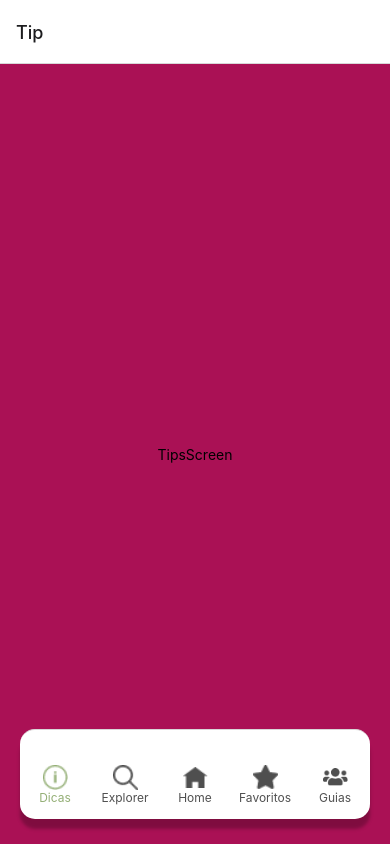
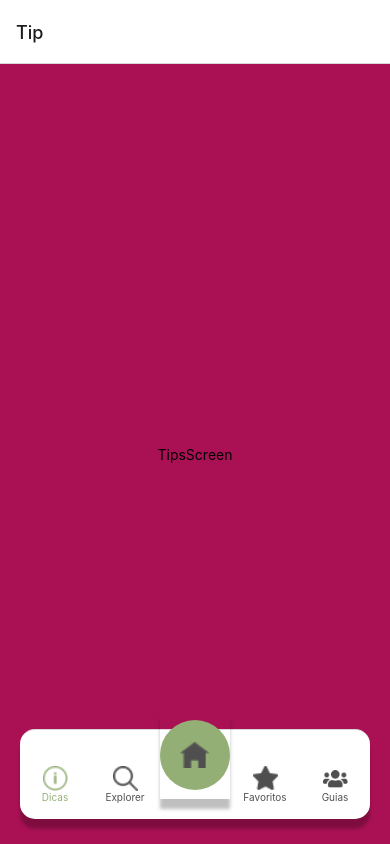
Before and after one commit to leopsousaa/Me-Guia-, a React Native app: screen / in a window 390 px wide. Built offline with nearby package versions, Linux system fonts and the light colour scheme.

Commit message:
tab bar buttons finished

```diff
--- a/src/navigations/tabs.js
+++ b/src/navigations/tabs.js
@@ -1,5 +1,5 @@
 import * as React from "react";
-import { StyleSheet, Image, View, Text } from "react-native";
+import { StyleSheet, Image, View, Text, TouchableOpacity } from "react-native";
 
 import { createBottomTabNavigator } from "@react-navigation/bottom-tabs";
 
@@ -10,6 +10,31 @@ import GuideScreen from "../screens/GuideScreen";
 import TipScreen from "../screens/TipScreen";
 
 const Tab = createBottomTabNavigator();
+
+const HomeButton = ({ children, onPress }) => (
+  <>
+    <TouchableOpacity
+      style={{
+        top: -20,
+        justifyContent: "center",
+        alignItems: "center",
+        ...styles.shadow,
+      }}
+      onPress={onPress}
+    >
+      <View
+        style={{
+          width: 70,
+          height: 70,
+          borderRadius: 35,
+          backgroundColor: "#94AF76",
+        }}
+      >
+        {children}
+      </View>
+    </TouchableOpacity>
+  </>
+);
 
 const Tabs = () => {
   return (
@@ -51,7 +76,7 @@ const Tabs = () => {
                 }}
               />
               <Text
-                style={{ color: focused ? "#94AF76" : "#505050", fontSize: 12 }}
+                style={{ color: focused ? "#94AF76" : "#505050", fontSize: 10 }}
               >
                 Dicas
               </Text>
@@ -81,7 +106,7 @@ const Tabs = () => {
                 }}
               />
               <Text
-                style={{ color: focused ? "#94AF76" : "#505050", fontSize: 12 }}
+                style={{ color: focused ? "#94AF76" : "#505050", fontSize: 10 }}
               >
                 Explorer
               </Text>
@@ -94,29 +119,17 @@ const Tabs = () => {
         component={HomeScreen}
         options={{
           tabBarIcon: ({ focused }) => (
-            <View
+            <Image
+              source={require("../../assets/icons/icon-home.png")}
+              resizeMode="contain"
               style={{
-                alignItems: "center",
-                justifyContent: "center",
-                top: 10,
+                width: 30,
+                height: 30,
+                tintColor: focused ? "#fff" : "#505050",
               }}
-            >
-              <Image
-                source={require("../../assets/icons/icon-home.png")}
-                resizeMode="contain"
-                style={{
-                  width: 25,
-                  height: 25,
-                  tintColor: focused ? "#94AF76" : "#505050",
-                }}
-              />
-              <Text
-                style={{ color: focused ? "#94AF76" : "#505050", fontSize: 12 }}
-              >
-                Home
-              </Text>
-            </View>
+            />
           ),
+          tabBarButton: (props) => <HomeButton {...props} />,
         }}
       />
       <Tab.Screen
@@ -141,7 +154,7 @@ const Tabs = () => {
                 }}
               />
               <Text
-                style={{ color: focused ? "#94AF76" : "#505050", fontSize: 12 }}
+                style={{ color: focused ? "#94AF76" : "#505050", fontSize: 10 }}
               >
                 Favoritos
               </Text>
@@ -171,7 +184,7 @@ const Tabs = () => {
                 }}
               />
               <Text
-                style={{ color: focused ? "#94AF76" : "#505050", fontSize: 12 }}
+                style={{ color: focused ? "#94AF76" : "#505050", fontSize: 10 }}
               >
                 Guias
               </Text>
```
